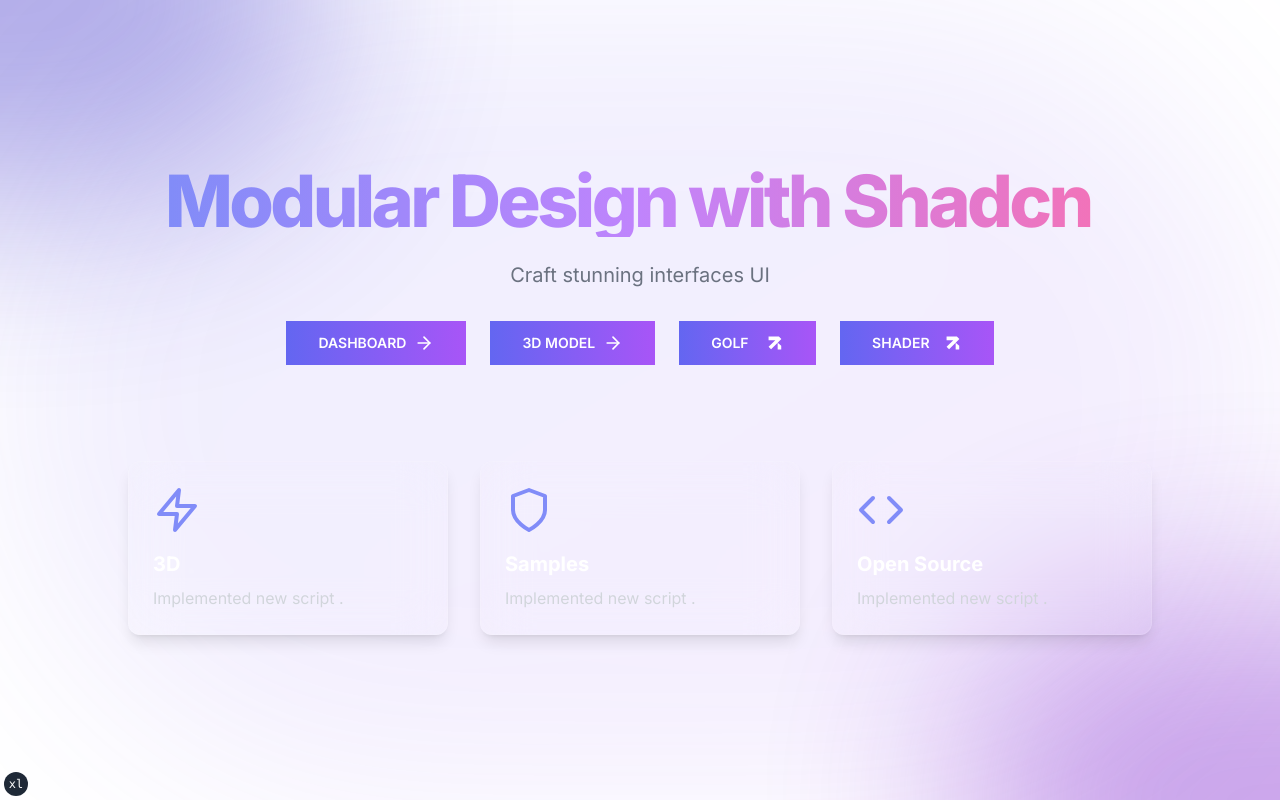
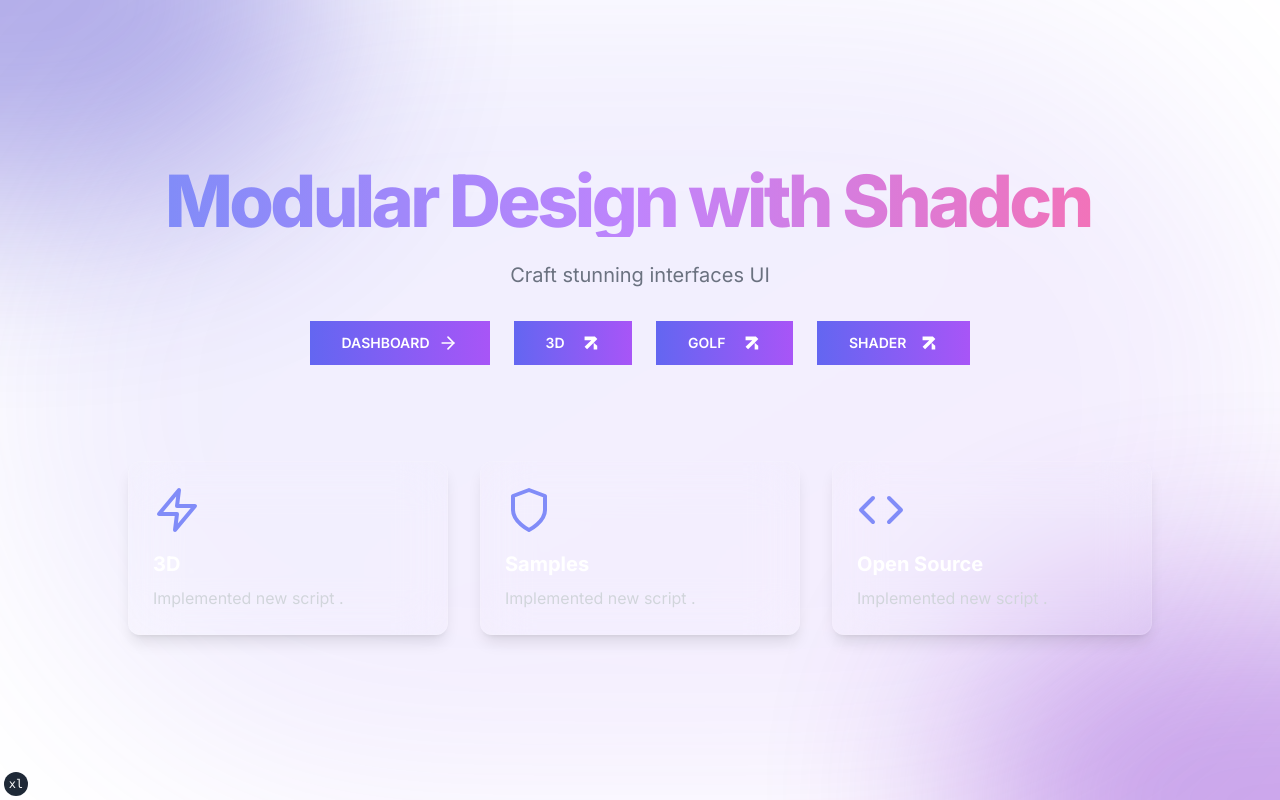
Before and after one commit to TomasLonnblad/right, a Next.js app: page / in a window 1280 px wide. Built offline with nearby package versions, Linux system fonts and the light colour scheme.

Commit message:
Update animated-landing.tsx

```diff
--- a/components/animated-landing.tsx
+++ b/components/animated-landing.tsx
@@ -108,15 +108,28 @@
               DASHBOARD
               <ArrowRight className="ml-2 h-5 w-5" />
             </MotionLink>
+
+
+
+
+
+
+
+
             <MotionLink
-              href="https://tomaslonnblad.github.io/tlttt/"
-              className={buttonVariants({ size: "lg", variant: "default" }) + " bg-gradient-to-r from-indigo-500 to-purple-500 text-white font-semibold px-8 py-4 rounded-full"}
+              href="https://tomaslonnblad.github.io/tlttt"
+              className={buttonVariants({ size: "lg", variant: "default" }) + " bg-gradient-to-r from-indigo-500 to-purple-500 text-white font-semibold px-8 py-4 rounded-full transition-all duration-200"}
               whileHover={{ scale: 1.05, boxShadow: "0 0 15px rgba(139, 92, 246, 0.5)" }}
               whileTap={{ scale: 0.95 }}
             >
-              3D MODEL
-              <ArrowRight className="ml-2 h-5 w-5" />
+            <ScrambleTextOnHover text=" 3D &emsp;" as="span" duration={0.6} />
+            <BitmapChevron className="transition-transform duration-[200ms] ease-in-out group-hover:rotate-45" />
             </MotionLink>
+
+
+
+
+
 
 
             <MotionLink
@@ -128,9 +141,6 @@
 
             <ScrambleTextOnHover text=" GOLF &emsp;" as="span" duration={0.6} />
             <BitmapChevron className="transition-transform duration-[200ms] ease-in-out group-hover:rotate-45" />
-
-
-
             </MotionLink>
 
 
```
